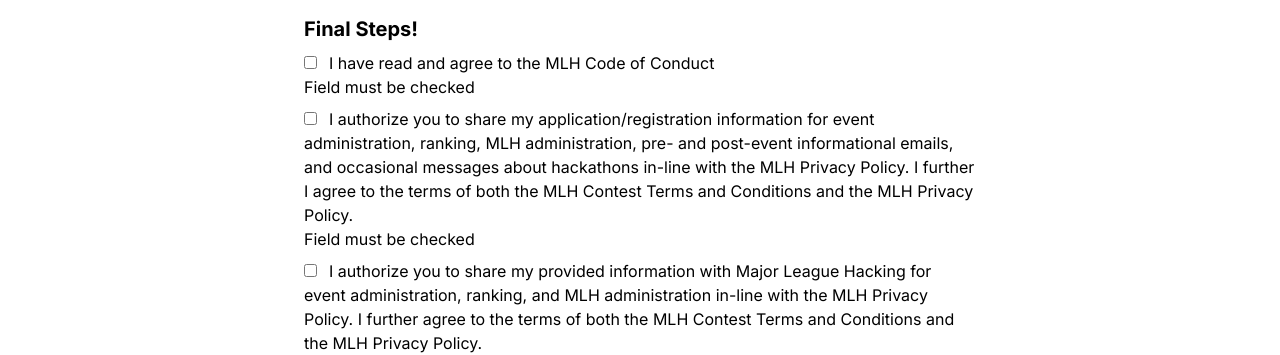
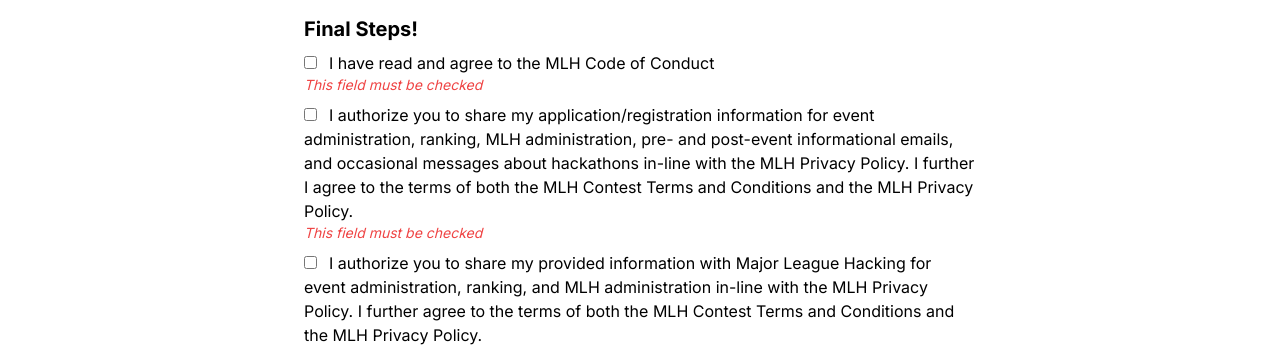
Before and after one commit to KnightHacks/hackathon-site-2023, a Next.js app: page /register in a window 1280 px wide. Both pictures are taken after typing "Sample", "Sample", "2020-01-15", "Sample", "name@example.com", "Sample" into the empty fields and a click on the button "Submit". Shown: the part 1821-2176 px from the top of the page. Built offline with nearby package versions, Linux system fonts and the light colour scheme.

Commit message:
Change form error messages

```diff
--- a/src/pages/register.tsx
+++ b/src/pages/register.tsx
@@ -160,7 +160,9 @@ function Checkbox({
     <label className="mb-2 block" htmlFor={props.id}>
       <input className="mr-3" {...register(name)} {...props} type="checkbox" />
       <span>{label}</span>
-      {errors && <p className="w-full">{errors.message}</p>}
+      {errors && (
+        <p className="text-sm italic text-red-500">{errors.message}</p>
+      )}
     </label>
   );
 }
@@ -189,21 +191,21 @@ type Fields = {
 };
 
 const schema = z.object({
-  firstName: z.string().nonempty("First name is required"),
-  lastName: z.string().nonempty("Last name is required"),
+  firstName: z.string().nonempty("This field is required"),
+  lastName: z.string().nonempty("This field is required"),
   resume: z.any(),
   track: z.enum(tracks),
   ethnicity: z.enum(ethnicities),
   country: z.enum(countries),
   birthdate: z.coerce.date({
     errorMap: () => ({
-      message: "Birthdate is required",
+      message: "This field is required",
     }),
   }),
-  phoneNumber: z.string().nonempty("Phone number is required"),
-  email: z.string().nonempty("Email is required").email("Invalid email"),
-  school: z.string().nonempty("School is required"),
-  major: z.string().nonempty("Major is required"),
+  phoneNumber: z.string().nonempty("This field is required"),
+  email: z.string().nonempty("This field is required").email("Invalid email"),
+  school: z.string().nonempty("This field is required"),
+  major: z.string().nonempty("This is field is required"),
   graduationYear: z.enum(graduationYears),
   isComfortableSharingInfo: z.boolean(),
   whyAttending: z.string(),
@@ -212,12 +214,12 @@ const schema = z.object({
   linkedin: z.string().url().optional().or(z.literal("")),
   hasReadMLHCodeOfConduct: z.literal(true, {
     errorMap: () => ({
-      message: "Field must be checked",
+      message: "This field must be checked",
     }),
   }),
   isAuthorizedToShareAppWithMLH: z.literal(true, {
     errorMap: () => ({
-      message: "Field must be checked",
+      message: "This field must be checked",
     }),
   }),
   isSubscribedToMLHNewsletter: z.boolean(),
```
